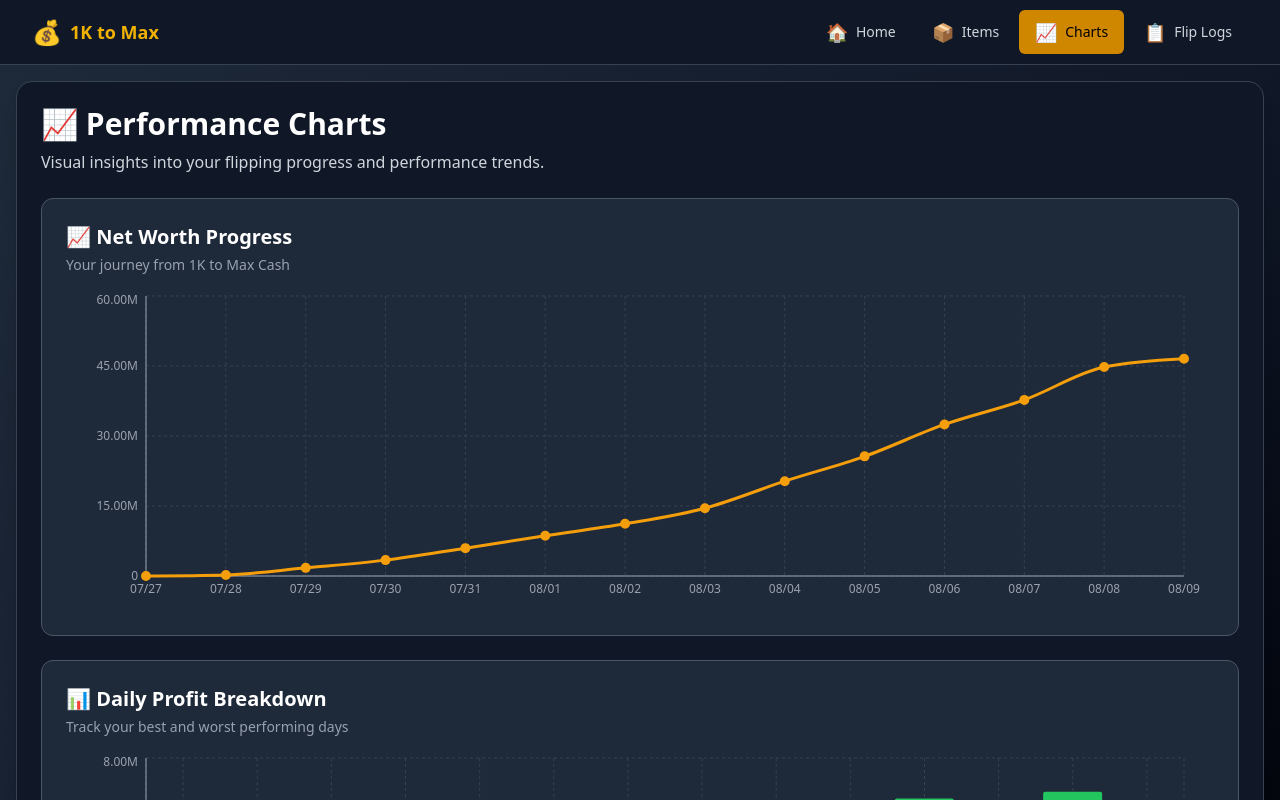
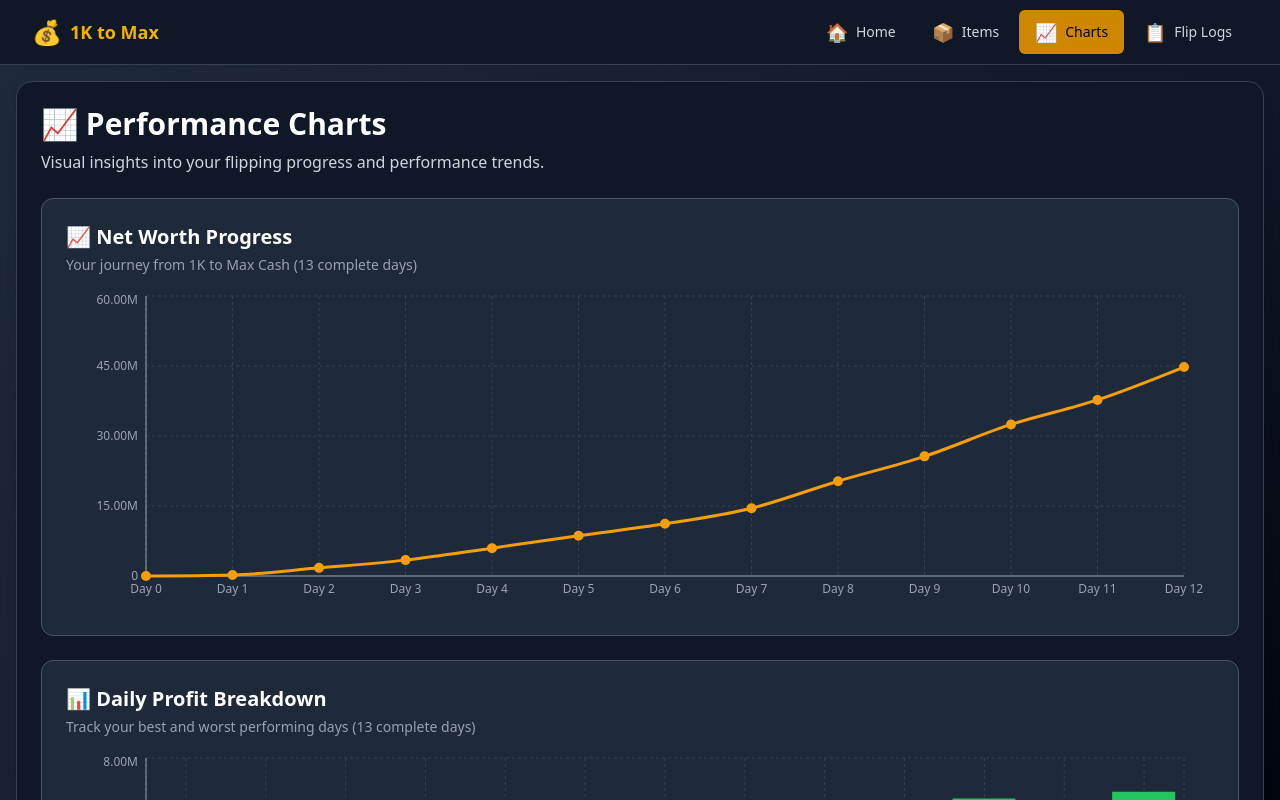
Before and after one commit to 1000tomax/OSRS-Flip-Tracker-Combined, a React (Vite) app: page /charts in a window 1280 px wide. Shown: the top 800 px of the page. Built offline with nearby package versions, Linux system fonts and the light colour scheme.

Commit message:
change chart labels to day on chart date on hover

```diff
--- a/src/components/DailyProfitChart.jsx
+++ b/src/components/DailyProfitChart.jsx
@@ -1,8 +1,33 @@
+
 // src/components/DailyProfitChart.jsx
 import React from 'react';
 import { BarChart, Bar, XAxis, YAxis, CartesianGrid, Tooltip, ResponsiveContainer, Cell } from 'recharts';
 import useDailySummaries from '../hooks/useDailySummaries';
 import LoadingSpinner, { ErrorMessage } from './LoadingSpinner';
+
+// Same filtering logic as DailySummaryLog
+function isIncompleteDay(day, allDays) {
+  if (!day || !day.date || typeof day.flips !== 'number') {
+    return true;
+  }
+
+  try {
+    // Find the highest day number in the dataset
+    const maxDay = allDays && allDays.length > 0
+      ? Math.max(...allDays.map(d => d.day || 0))
+      : day.day || 0;
+
+    // Only mark the LATEST day as incomplete
+    // Once a newer day exists, all previous days are locked and complete
+    if (day.day === maxDay) {
+      return true; // Latest day is always considered in progress
+    }
+
+    return false; // All previous days are complete
+  } catch (e) {
+    return true;
+  }
+}
 
 function formatGP(value) {
   if (value >= 1_000_000_000) return (value / 1_000_000_000).toFixed(2) + "B";
@@ -38,13 +63,21 @@ export default function DailyProfitChart() {
     );
   }
 
+  // Filter out incomplete days (same logic as ETA and screenshots)
+  const completeSummaries = summaries ? summaries.filter(day => !isIncompleteDay(day, summaries)) : [];
+
   // Prepare data for chart
-  const chartData = summaries.map(day => ({
-    date: formatDate(day.date),
+  const chartData = completeSummaries.map(day => ({
+    dayLabel: `Day ${day.day}`,
     profit: day.profit,
     day: day.day || 0,
     flips: day.flips,
-    isProfit: day.profit >= 0
+    isProfit: day.profit >= 0,
+    fullDate: new Date(day.date.split('-').reverse().join('-')).toLocaleDateString('en-US', {
+      month: 'long',
+      day: 'numeric',
+      year: 'numeric'
+    })
   }));
 
   // Custom tooltip
@@ -53,13 +86,12 @@ export default function DailyProfitChart() {
       const data = payload[0].payload;
       return (
         <div className="bg-gray-900 border border-gray-600 rounded-lg p-3 shadow-lg">
-          <p className="text-white font-medium">Day {data.day}</p>
-          <p className={data.isProfit ? "text-green-400" : "text-red-400"}>
+          <p className="text-white font-medium">{data.dayLabel}</p>
+          <p className="text-gray-300 text-xs">{data.fullDate}</p>
+          <p className={data.isProfit ? 'text-green-400' : 'text-red-400'}>
             Profit: <span className="font-mono">{formatGP(data.profit)} GP</span>
           </p>
-          <p className="text-gray-300">
-            Flips: <span className="font-mono">{data.flips}</span>
-          </p>
+          <p className="text-gray-300 text-sm">{data.flips} flips</p>
         </div>
       );
     }
@@ -70,7 +102,9 @@ export default function DailyProfitChart() {
     <div className="bg-gray-800 border border-gray-600 rounded-xl p-4 sm:p-6">
       <div className="mb-4">
         <h2 className="text-xl font-bold text-white mb-1">📊 Daily Profit Breakdown</h2>
-        <p className="text-sm text-gray-400">Track your best and worst performing days</p>
+        <p className="text-sm text-gray-400">
+          Track your best and worst performing days ({completeSummaries.length} complete days)
+        </p>
       </div>
 
       <div className="h-64 sm:h-80">
@@ -78,7 +112,7 @@ export default function DailyProfitChart() {
           <BarChart data={chartData} margin={{ top: 5, right: 30, left: 20, bottom: 5 }}>
             <CartesianGrid strokeDasharray="3 3" stroke="#374151" />
             <XAxis
-              dataKey="date"
+              dataKey="dayLabel"
               stroke="#9CA3AF"
               fontSize={12}
               tickLine={false}
@@ -90,11 +124,11 @@ export default function DailyProfitChart() {
               tickFormatter={formatGP}
             />
             <Tooltip content={<CustomTooltip />} />
-            <Bar dataKey="profit" radius={[2, 2, 0, 0]}>
+            <Bar dataKey="profit">
               {chartData.map((entry, index) => (
                 <Cell
                   key={`cell-${index}`}
-                  fill={entry.isProfit ? "#22C55E" : "#EF4444"}
+                  fill={entry.isProfit ? '#22c55e' : '#ef4444'}
                 />
               ))}
             </Bar>
--- a/src/components/NetWorthChart.jsx
+++ b/src/components/NetWorthChart.jsx
@@ -3,6 +3,30 @@ import React from 'react';
 import { LineChart, Line, XAxis, YAxis, CartesianGrid, Tooltip, ResponsiveContainer } from 'recharts';
 import useDailySummaries from '../hooks/useDailySummaries';
 import LoadingSpinner, { ErrorMessage } from './LoadingSpinner';
+
+// Same filtering logic as DailySummaryLog
+function isIncompleteDay(day, allDays) {
+  if (!day || !day.date || typeof day.flips !== 'number') {
+    return true;
+  }
+
+  try {
+    // Find the highest day number in the dataset
+    const maxDay = allDays && allDays.length > 0
+      ? Math.max(...allDays.map(d => d.day || 0))
+      : day.day || 0;
+
+    // Only mark the LATEST day as incomplete
+    // Once a newer day exists, all previous days are locked and complete
+    if (day.day === maxDay) {
+      return true; // Latest day is always considered in progress
+    }
+
+    return false; // All previous days are complete
+  } catch (e) {
+    return true;
+  }
+}
 
 function formatGP(value) {
   if (value >= 1_000_000_000) return (value / 1_000_000_000).toFixed(2) + "B";
@@ -38,11 +62,19 @@ export default function NetWorthChart() {
     );
   }
 
+  // Filter out incomplete days (same logic as ETA and screenshots)
+  const completeSummaries = summaries ? summaries.filter(day => !isIncompleteDay(day, summaries)) : [];
+
   // Prepare data for chart
-  const chartData = summaries.map(day => ({
-    date: formatDate(day.date),
+  const chartData = completeSummaries.map(day => ({
+    dayLabel: `Day ${day.day}`,
     netWorth: day.net_worth,
-    day: day.day || 0
+    day: day.day || 0,
+    fullDate: new Date(day.date.split('-').reverse().join('-')).toLocaleDateString('en-US', {
+      month: 'long',
+      day: 'numeric',
+      year: 'numeric'
+    })
   }));
 
   // Custom tooltip
@@ -51,7 +83,8 @@ export default function NetWorthChart() {
       const data = payload[0].payload;
       return (
         <div className="bg-gray-900 border border-gray-600 rounded-lg p-3 shadow-lg">
-          <p className="text-white font-medium">Day {data.day}</p>
+          <p className="text-white font-medium">{data.dayLabel}</p>
+          <p className="text-gray-300 text-xs">{data.fullDate}</p>
           <p className="text-yellow-400">
             Net Worth: <span className="font-mono">{formatGP(data.netWorth)} GP</span>
           </p>
@@ -65,7 +98,9 @@ export default function NetWorthChart() {
     <div className="bg-gray-800 border border-gray-600 rounded-xl p-4 sm:p-6">
       <div className="mb-4">
         <h2 className="text-xl font-bold text-white mb-1">📈 Net Worth Progress</h2>
-        <p className="text-sm text-gray-400">Your journey from 1K to Max Cash</p>
+        <p className="text-sm text-gray-400">
+          Your journey from 1K to Max Cash ({completeSummaries.length} complete days)
+        </p>
       </div>
 
       <div className="h-64 sm:h-80">
@@ -73,7 +108,7 @@ export default function NetWorthChart() {
           <LineChart data={chartData} margin={{ top: 5, right: 30, left: 20, bottom: 5 }}>
             <CartesianGrid strokeDasharray="3 3" stroke="#374151" />
             <XAxis
-              dataKey="date"
+              dataKey="dayLabel"
               stroke="#9CA3AF"
               fontSize={12}
               tickLine={false}
```
